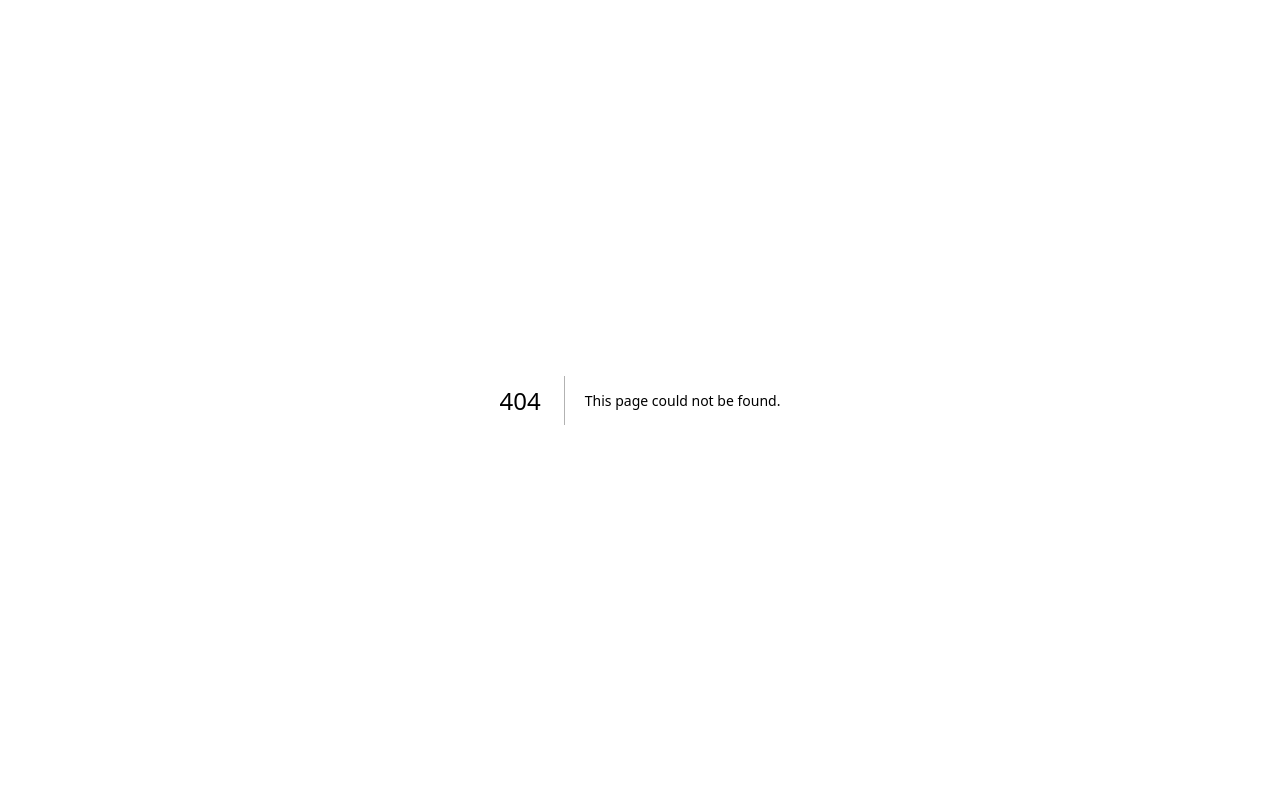
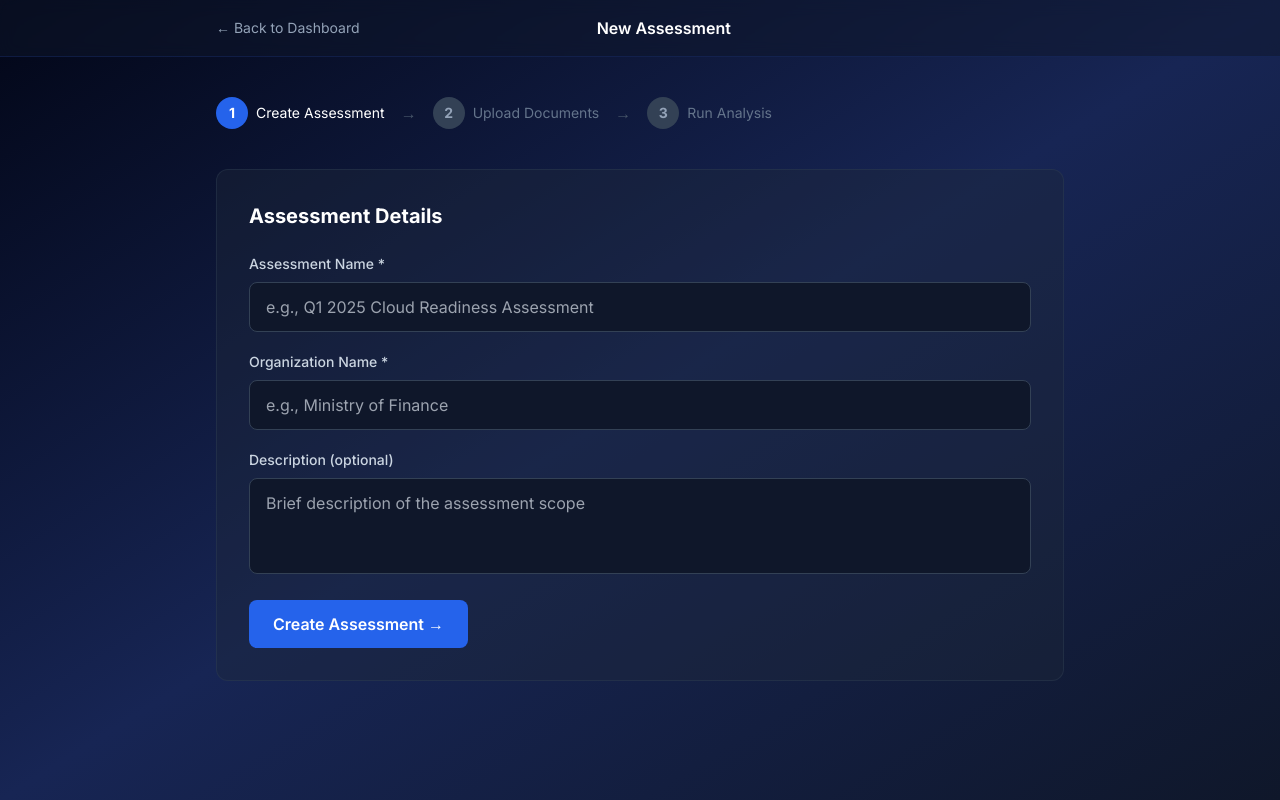
Before and after one commit to majaber1/cloudshift-ai, a Next.js app in the folder frontend/: page /upload in a window 1280 px wide. Before the commit this address had no page. Built offline with nearby package versions, Linux system fonts and the light colour scheme.

Commit message:
Implement upload page for assessments

```diff
--- /dev/null
+++ b/frontend/app/upload/page.tsx
@@ -0,0 +1,189 @@
+'use client'
+import { useState, useEffect } from 'react'
+import Link from 'next/link'
+import { useRouter, useSearchParams } from 'next/navigation'
+import axios from 'axios'
+import Cookies from 'js-cookie'
+
+const API_URL = process.env.NEXT_PUBLIC_API_URL || 'http://localhost:8000'
+
+const DOC_TYPES = [
+  { value: 'discovery', label: 'Discovery Report' },
+  { value: 'inventory', label: 'Infrastructure Inventory' },
+  { value: 'architecture', label: 'Architecture Notes' },
+  { value: 'compliance', label: 'Compliance Document' },
+  { value: 'security', label: 'Security Policy' },
+  { value: 'other', label: 'Other' },
+]
+
+export default function UploadPage() {
+  const router = useRouter()
+  const searchParams = useSearchParams()
+  const [step, setStep] = useState(1)
+  const [assessmentId, setAssessmentId] = useState<number | null>(null)
+  const [form, setForm] = useState({ name: '', organization: '', description: '' })
+  const [uploads, setUploads] = useState<any[]>([])
+  const [uploading, setUploading] = useState(false)
+  const [analyzing, setAnalyzing] = useState(false)
+  const [message, setMessage] = useState('')
+
+  useEffect(() => {
+    const id = searchParams.get('id')
+    if (id) { setAssessmentId(parseInt(id)); setStep(2) }
+  }, [])
+
+  const token = () => Cookies.get('token') || ''
+
+  const createAssessment = async () => {
+    if (!form.name || !form.organization) return setMessage('Please fill in all required fields')
+    try {
+      const res = await axios.post(`${API_URL}/assessments/`, form, { headers: { Authorization: `Bearer ${token()}` } })
+      setAssessmentId(res.data.id)
+      setStep(2)
+    } catch { setMessage('Failed to create assessment') }
+  }
+
+  const uploadFile = async (file: File, docType: string) => {
+    if (!assessmentId) return
+    setUploading(true)
+    const fd = new FormData()
+    fd.append('file', file)
+    fd.append('doc_type', docType)
+    try {
+      const res = await axios.post(`${API_URL}/assessments/${assessmentId}/upload`, fd, {
+        headers: { Authorization: `Bearer ${token()}`, 'Content-Type': 'multipart/form-data' }
+      })
+      setUploads(prev => [...prev, { ...res.data, file_name: file.name, doc_type: docType }])
+      setMessage('File uploaded successfully!')
+    } catch { setMessage('Upload failed') }
+    finally { setUploading(false) }
+  }
+
+  const runAnalysis = async () => {
+    if (!assessmentId) return
+    setAnalyzing(true)
+    setMessage('Running AI analysis... this may take 2-5 minutes depending on model...')
+    try {
+      await axios.post(`${API_URL}/analysis/${assessmentId}/run`, {}, { headers: { Authorization: `Bearer ${token()}` }, timeout: 600000 })
+      router.push(`/readiness?id=${assessmentId}`)
+    } catch (e: any) { setMessage(e.response?.data?.detail || 'Analysis failed') }
+    finally { setAnalyzing(false) }
+  }
+
+  return (
+    <div className="min-h-screen bg-gradient-to-br from-slate-950 via-blue-950 to-slate-900">
+      <header className="border-b border-blue-900/30 bg-slate-900/50 backdrop-blur">
+        <div className="max-w-4xl mx-auto px-6 py-4 flex items-center justify-between">
+          <Link href="/dashboard" className="text-slate-400 hover:text-white text-sm">← Back to Dashboard</Link>
+          <span className="text-white font-semibold">New Assessment</span>
+          <div className="w-24"></div>
+        </div>
+      </header>
+
+      <main className="max-w-4xl mx-auto px-6 py-10">
+        {/* Steps */}
+        <div className="flex items-center gap-4 mb-10">
+          {['Create Assessment', 'Upload Documents', 'Run Analysis'].map((s, i) => (
+            <div key={s} className="flex items-center gap-2">
+              <div className={`w-8 h-8 rounded-full flex items-center justify-center text-sm font-bold ${step > i + 1 ? 'bg-green-500 text-white' : step === i + 1 ? 'bg-blue-600 text-white' : 'bg-slate-700 text-slate-400'}`}>{step > i + 1 ? '✓' : i + 1}</div>
+              <span className={`text-sm ${step === i + 1 ? 'text-white' : 'text-slate-500'}`}>{s}</span>
+              {i < 2 && <span className="text-slate-600 ml-2">→</span>}
+            </div>
+          ))}
+        </div>
+
+        {message && <div className="mb-6 bg-blue-500/10 border border-blue-500/30 text-blue-300 px-4 py-3 rounded-lg text-sm">{message}</div>}
+
+        {/* Step 1 */}
+        {step === 1 && (
+          <div className="bg-slate-800/40 border border-slate-700/40 rounded-xl p-8">
+            <h2 className="text-xl font-bold text-white mb-6">Assessment Details</h2>
+            <div className="space-y-5">
+              <div>
+                <label className="block text-sm font-medium text-slate-300 mb-2">Assessment Name *</label>
+                <input value={form.name} onChange={e => setForm({...form, name: e.target.value})}
+                  className="w-full bg-slate-900 border border-slate-700 rounded-lg px-4 py-3 text-white focus:outline-none focus:border-blue-500"
+                  placeholder="e.g., Q1 2025 Cloud Readiness Assessment" />
+              </div>
+              <div>
+                <label className="block text-sm font-medium text-slate-300 mb-2">Organization Name *</label>
+                <input value={form.organization} onChange={e => setForm({...form, organization: e.target.value})}
+                  className="w-full bg-slate-900 border border-slate-700 rounded-lg px-4 py-3 text-white focus:outline-none focus:border-blue-500"
+                  placeholder="e.g., Ministry of Finance" />
+              </div>
+              <div>
+                <label className="block text-sm font-medium text-slate-300 mb-2">Description (optional)</label>
+                <textarea value={form.description} onChange={e => setForm({...form, description: e.target.value})}
+                  className="w-full bg-slate-900 border border-slate-700 rounded-lg px-4 py-3 text-white focus:outline-none focus:border-blue-500 h-24 resize-none"
+                  placeholder="Brief description of the assessment scope" />
+              </div>
+              <button onClick={createAssessment} className="bg-blue-600 hover:bg-blue-500 text-white px-6 py-3 rounded-lg font-semibold transition-colors">
+                Create Assessment →
+              </button>
+            </div>
+          </div>
+        )}
+
+        {/* Step 2 */}
+        {step === 2 && (
+          <div className="space-y-6">
+            <div className="bg-slate-800/40 border border-slate-700/40 rounded-xl p-8">
+              <h2 className="text-xl font-bold text-white mb-2">Upload Documents</h2>
+              <p className="text-slate-400 text-sm mb-6">Upload discovery reports, infrastructure inventories, architecture notes, or compliance documents (PDF, DOCX, TXT)</p>
+              <FileUploader onUpload={uploadFile} uploading={uploading} />
+            </div>
+
+            {uploads.length > 0 && (
+              <div className="bg-slate-800/40 border border-slate-700/40 rounded-xl p-6">
+                <h3 className="text-white font-semibold mb-4">Uploaded Files ({uploads.length})</h3>
+                <div className="space-y-2">
+                  {uploads.map((u, i) => (
+                    <div key={i} className="flex items-center gap-3 text-sm">
+                      <span className="text-green-400">✓</span>
+                      <span className="text-white">{u.file_name}</span>
+                      <span className="text-slate-500">({u.doc_type})</span>
+                    </div>
+                  ))}
+                </div>
+              </div>
+            )}
+
+            {uploads.length > 0 && (
+              <button onClick={runAnalysis} disabled={analyzing}
+                className="w-full bg-blue-600 hover:bg-blue-500 disabled:opacity-50 text-white py-4 rounded-xl font-bold text-lg transition-colors shadow-lg shadow-blue-500/20">
+                {analyzing ? '🤖 Analyzing with AI... Please wait...' : '🚀 Run AI Analysis'}
+              </button>
+            )}
+          </div>
+        )}
+      </main>
+    </div>
+  )
+}
+
+function FileUploader({ onUpload, uploading }: { onUpload: (f: File, t: string) => void, uploading: boolean }) {
+  const [file, setFile] = useState<File | null>(null)
+  const [docType, setDocType] = useState('discovery')
+
+  const handleSubmit = () => {
+    if (file) { onUpload(file, docType); setFile(null) }
+  }
+
+  return (
+    <div className="space-y-4">
+      <select value={docType} onChange={e => setDocType(e.target.value)}
+        className="w-full bg-slate-900 border border-slate-700 rounded-lg px-4 py-3 text-white focus:outline-none focus:border-blue-500">
+        {DOC_TYPES.map(t => <option key={t.value} value={t.value}>{t.label}</option>)}
+      </select>
+      <div className="border-2 border-dashed border-slate-600 rounded-xl p-8 text-center hover:border-blue-500 transition-colors">
+        <input type="file" accept=".pdf,.docx,.doc,.txt" onChange={e => setFile(e.target.files?.[0] || null)}
+          className="w-full text-slate-400 file:mr-4 file:py-2 file:px-4 file:rounded-lg file:border-0 file:bg-blue-600 file:text-white file:cursor-pointer" />
+        {file && <p className="text-blue-400 text-sm mt-2">{file.name}</p>}
+      </div>
+      <button onClick={handleSubmit} disabled={!file || uploading}
+        className="bg-slate-700 hover:bg-slate-600 disabled:opacity-50 text-white px-5 py-2.5 rounded-lg font-medium text-sm transition-colors">
+        {uploading ? 'Uploading...' : 'Upload File'}
+      </button>
+    </div>
+  )
+}
```
